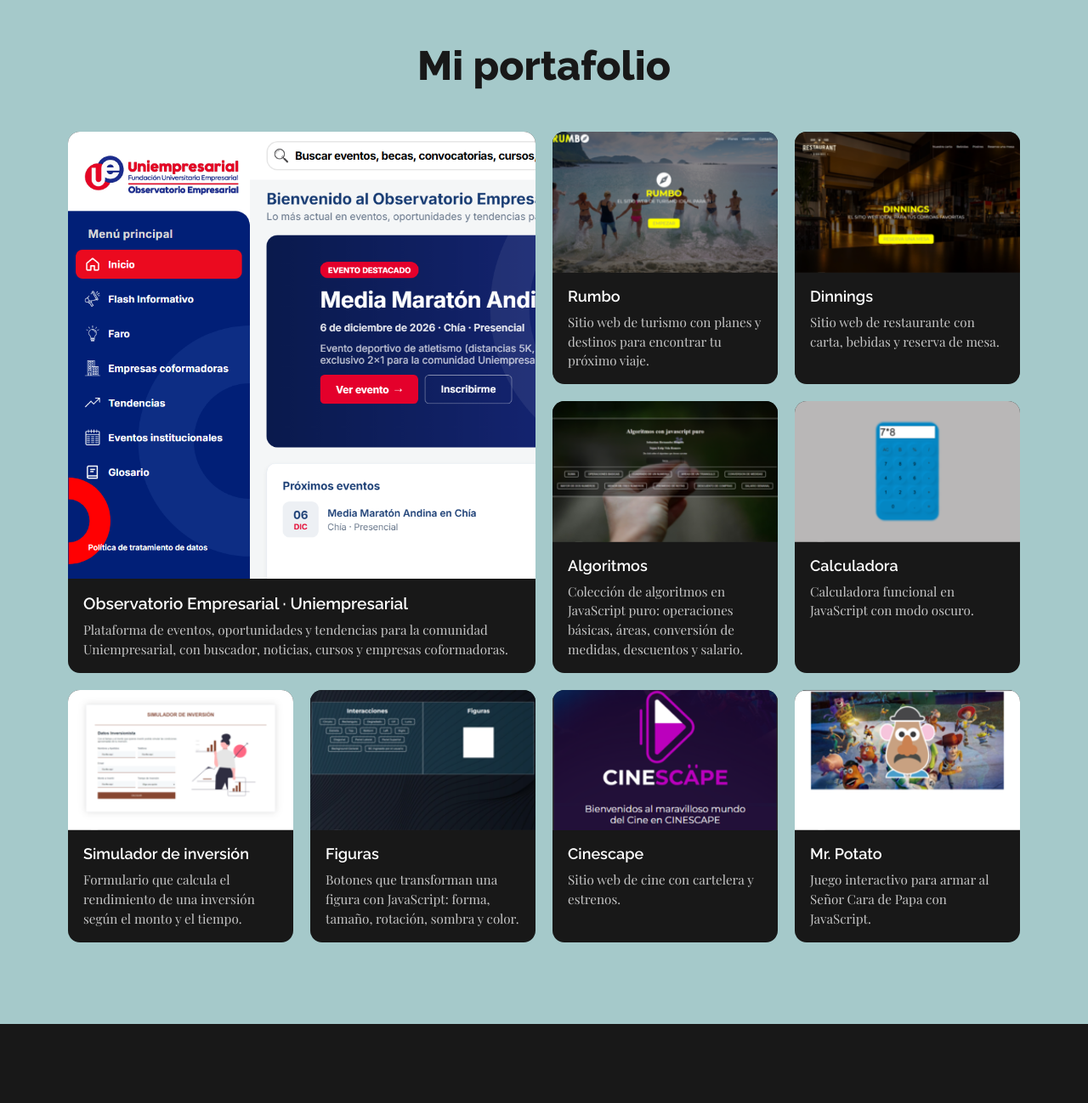
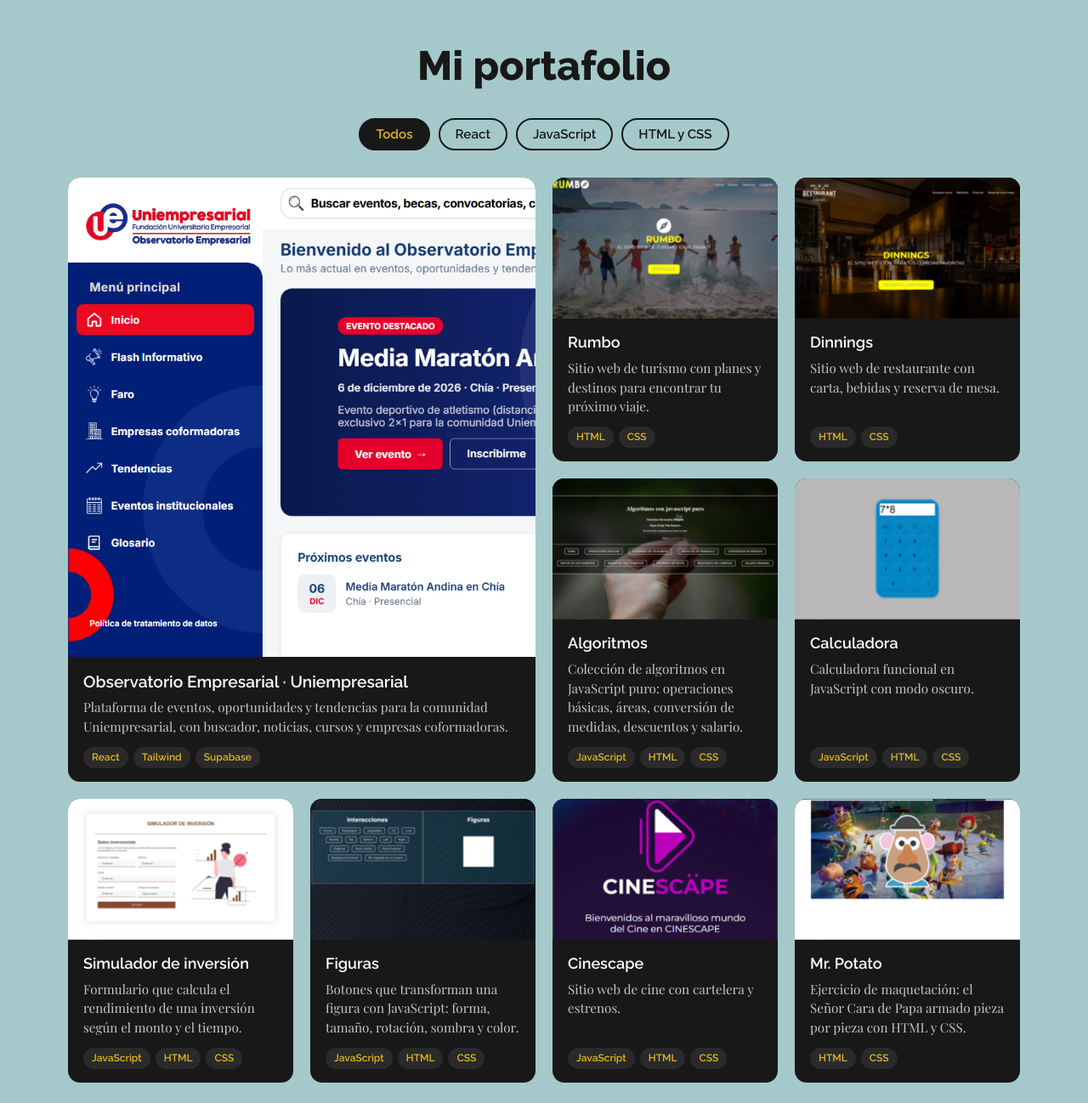
Before and after one commit to Sebas450/portafolio, a plain HTML site: page index.html in a window 1280 px wide. Shown: the part 2100-3398 px from the top of the page at 85% size. Drawn offline with nearby package versions, Linux system fonts and the light colour scheme.

Commit message:
Agregar filtros por tecnología y etiquetas a los proyectos
- Botones Todos, React, JavaScript y HTML y CSS
- Etiquetas de tecnologías en cada tarjeta
- Corregir descripción de Mr. Potato (solo HTML y CSS)

Co-Authored-By: Claude Opus 5.5 <noreply@anthropic.com>

```diff
--- a/css/styles.css
+++ b/css/styles.css
@@ -102,7 +102,23 @@ a { color: inherit; }
 }
 .project img { aspect-ratio: 16 / 10; width: 100%; object-fit: cover; }
 .project span { display: block; padding: 14px 18px 4px; font-family: "Raleway", sans-serif; font-weight: 600; }
-.project .desc { padding: 0 18px 16px; font-size: .95rem; line-height: 1.5; opacity: .75; }
+.project .desc { padding: 0 18px 12px; font-size: .95rem; line-height: 1.5; opacity: .75; }
+.tags { display: flex; flex-wrap: wrap; gap: 6px; list-style: none; padding: 0 18px 16px; margin-top: auto; }
+.tags li { font-family: "Raleway", sans-serif; font-size: .75rem; font-weight: 600; padding: 3px 10px; border-radius: 999px; background: #2a2a2a; color: var(--gold); }
+.project { display: flex; flex-direction: column; }
+.projects .project[hidden] { display: none; }
+
+.filters { display: none; flex-wrap: wrap; justify-content: center; gap: 10px; margin: -16px 0 32px; }
+.js .filters { display: flex; }
+.filters button {
+    font: 600 .95rem "Raleway", sans-serif;
+    padding: 8px 18px; border-radius: 999px; cursor: pointer;
+    border: 2px solid var(--ink); background: transparent; color: var(--ink);
+    transition: background .2s, color .2s;
+}
+.filters button:hover { background: rgba(24, 24, 24, .08); }
+.filters button[aria-pressed="true"] { background: var(--ink); color: var(--gold); }
+.filters button:focus-visible { outline: 3px solid var(--ink); outline-offset: 3px; }
 .project:hover { transform: translateY(-4px); box-shadow: 0 12px 24px rgba(0, 0, 0, .25); }
 @media (min-width: 761px) {
     .project.featured { grid-column: span 2; grid-row: span 2; display: flex; flex-direction: column; }
--- a/index.html
+++ b/index.html
@@ -86,33 +86,48 @@
         <section id="portafolio" class="section light">
             <div class="container">
                 <h2>Mi portafolio</h2>
+                <div class="filters" role="group" aria-label="Filtrar proyectos por tecnología">
+                    <button type="button" data-filter="todos" aria-pressed="true">Todos</button>
+                    <button type="button" data-filter="react" aria-pressed="false">React</button>
+                    <button type="button" data-filter="javascript" aria-pressed="false">JavaScript</button>
+                    <button type="button" data-filter="html-css" aria-pressed="false">HTML y CSS</button>
+                </div>
                 <div class="projects">
-                    <a class="project featured" href="https://observatorio-empresarial-sepia.vercel.app/inicio" target="_blank" rel="noopener">
+                    <a class="project featured" data-tech="react" href="https://observatorio-empresarial-sepia.vercel.app/inicio" target="_blank" rel="noopener">
                         <img src="img/observatorio.png" alt="" loading="lazy"><span>Observatorio Empresarial · Uniempresarial</span><p class="desc">Plataforma de eventos, oportunidades y tendencias para la comunidad Uniempresarial, con buscador, noticias, cursos y empresas coformadoras.</p>
+                        <ul class="tags"><li>React</li><li>Tailwind</li><li>Supabase</li></ul>
                     </a>
-                    <a class="project" href="https://sebas450.github.io/rumbo/" target="_blank" rel="noopener">
+                    <a class="project" data-tech="html-css" href="https://sebas450.github.io/rumbo/" target="_blank" rel="noopener">
                         <img src="img/Rumbo.png" alt="" loading="lazy"><span>Rumbo</span><p class="desc">Sitio web de turismo con planes y destinos para encontrar tu próximo viaje.</p>
+                        <ul class="tags"><li>HTML</li><li>CSS</li></ul>
                     </a>
-                    <a class="project" href="https://sebas450.github.io/dinnings/" target="_blank" rel="noopener">
+                    <a class="project" data-tech="html-css" href="https://sebas450.github.io/dinnings/" target="_blank" rel="noopener">
                         <img src="img/dinnings.png" alt="" loading="lazy"><span>Dinnings</span><p class="desc">Sitio web de restaurante con carta, bebidas y reserva de mesa.</p>
+                        <ul class="tags"><li>HTML</li><li>CSS</li></ul>
                     </a>
-                    <a class="project" href="https://sebas450.github.io/algoritmos/algoritmo.html" target="_blank" rel="noopener">
+                    <a class="project" data-tech="javascript" href="https://sebas450.github.io/algoritmos/algoritmo.html" target="_blank" rel="noopener">
                         <img src="img/Algoritmos.png" alt="" loading="lazy"><span>Algoritmos</span><p class="desc">Colección de algoritmos en JavaScript puro: operaciones básicas, áreas, conversión de medidas, descuentos y salario.</p>
+                        <ul class="tags"><li>JavaScript</li><li>HTML</li><li>CSS</li></ul>
                     </a>
-                    <a class="project" href="https://sebas450.github.io/calculadora/" target="_blank" rel="noopener">
+                    <a class="project" data-tech="javascript" href="https://sebas450.github.io/calculadora/" target="_blank" rel="noopener">
                         <img src="img/Calculadora.png" alt="" loading="lazy"><span>Calculadora</span><p class="desc">Calculadora funcional en JavaScript con modo oscuro.</p>
+                        <ul class="tags"><li>JavaScript</li><li>HTML</li><li>CSS</li></ul>
                     </a>
-                    <a class="project" href="https://sebas450.github.io/simuladorInversion/" target="_blank" rel="noopener">
+                    <a class="project" data-tech="javascript" href="https://sebas450.github.io/simuladorInversion/" target="_blank" rel="noopener">
                         <img src="img/simulador.png" alt="" loading="lazy"><span>Simulador de inversión</span><p class="desc">Formulario que calcula el rendimiento de una inversión según el monto y el tiempo.</p>
+                        <ul class="tags"><li>JavaScript</li><li>HTML</li><li>CSS</li></ul>
                     </a>
-                    <a class="project" href="https://sebas450.github.io/website_figuras/" target="_blank" rel="noopener">
+                    <a class="project" data-tech="javascript" href="https://sebas450.github.io/website_figuras/" target="_blank" rel="noopener">
                         <img src="img/Figuras.png" alt="" loading="lazy"><span>Figuras</span><p class="desc">Botones que transforman una figura con JavaScript: forma, tamaño, rotación, sombra y color.</p>
+                        <ul class="tags"><li>JavaScript</li><li>HTML</li><li>CSS</li></ul>
                     </a>
-                    <a class="project" href="https://sebas450.github.io/cinescape/" target="_blank" rel="noopener">
+                    <a class="project" data-tech="javascript" href="https://sebas450.github.io/cinescape/" target="_blank" rel="noopener">
                         <img src="img/cinescape.png" alt="" loading="lazy"><span>Cinescape</span><p class="desc">Sitio web de cine con cartelera y estrenos.</p>
+                        <ul class="tags"><li>JavaScript</li><li>HTML</li><li>CSS</li></ul>
                     </a>
-                    <a class="project" href="https://sebas450.github.io/mrPotato/" target="_blank" rel="noopener">
-                        <img src="img/MRpotato.png" alt="" loading="lazy"><span>Mr. Potato</span><p class="desc">Juego interactivo para armar al Señor Cara de Papa con JavaScript.</p>
+                    <a class="project" data-tech="html-css" href="https://sebas450.github.io/mrPotato/" target="_blank" rel="noopener">
+                        <img src="img/MRpotato.png" alt="" loading="lazy"><span>Mr. Potato</span><p class="desc">Ejercicio de maquetación: el Señor Cara de Papa armado pieza por pieza con HTML y CSS.</p>
+                        <ul class="tags"><li>HTML</li><li>CSS</li></ul>
                     </a>
                 </div>
             </div>
--- a/js/main.js
+++ b/js/main.js
@@ -53,6 +53,17 @@ if (reducido) {
     });
 }
 
+// Filtros de proyectos por tecnología (data-filter del botón ↔ data-tech de la tarjeta).
+const botones = document.querySelectorAll('.filters button');
+botones.forEach(boton => boton.addEventListener('click', () => {
+    const filtro = boton.dataset.filter;
+    botones.forEach(b => b.setAttribute('aria-pressed', b === boton));
+    document.querySelectorAll('.project').forEach(p => {
+        p.hidden = filtro !== 'todos' && p.dataset.tech !== filtro;
+        p.classList.add('visible');
+    });
+}));
+
 // Resalta en el menú la sección que está en el centro de la pantalla.
 const enlaces = document.querySelectorAll('.nav ul a');
 const espia = new IntersectionObserver(entradas => entradas.forEach(e => {
```
